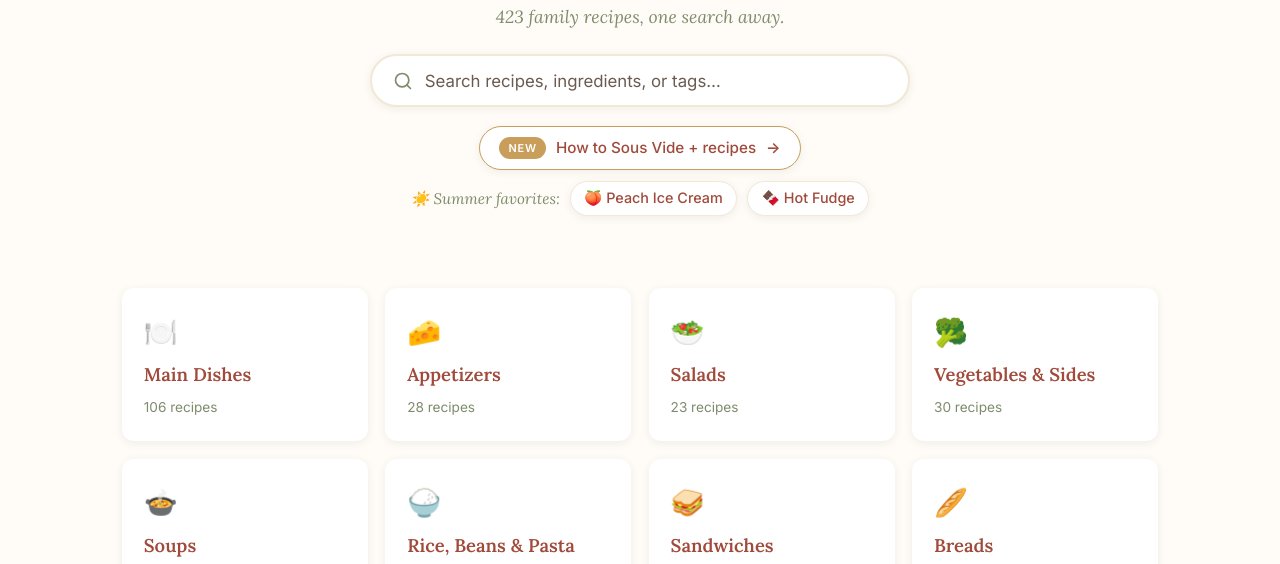
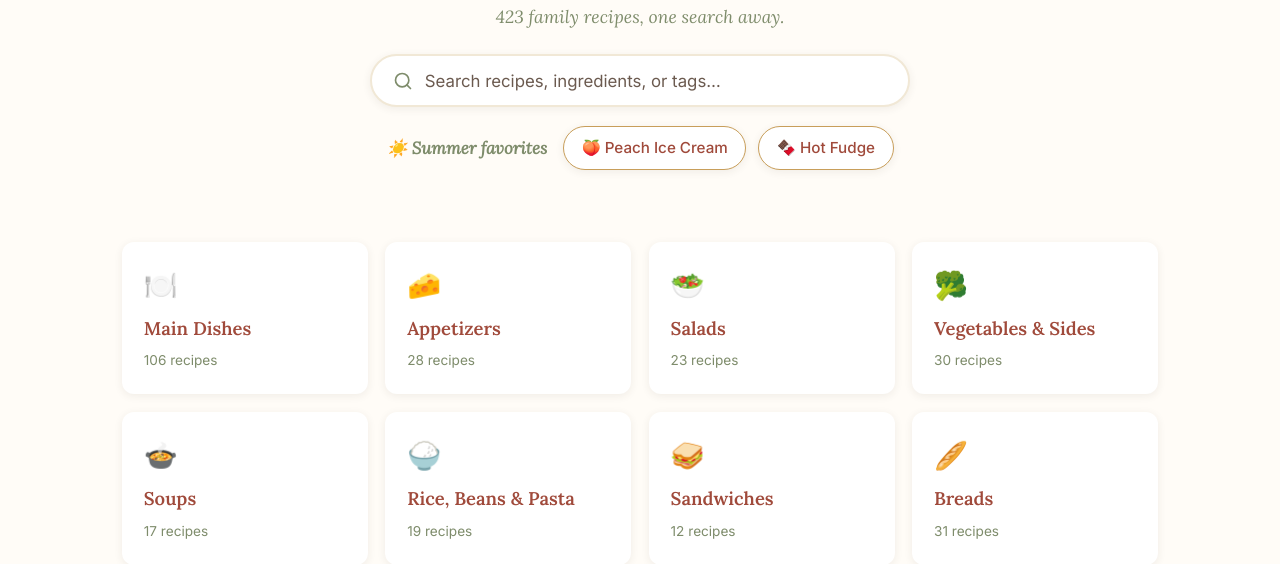
Before and after one commit to andrewmswensen-hue/swensen-family-cookbook, a plain HTML site: page docs/index.html in a window 1280 px wide. Shown: the part 216-780 px from the top of the page. Drawn offline with Linux system fonts and the light colour scheme.

Commit message:
Replace Sous Vide pill with prominent Summer favorites buttons
Under the search bar, the "New: How to Sous Vide + recipes" pill is
gone.  In its place: a Summer favorites row with a serif italic label
and two side-by-side gold-outlined pill buttons for the seasonal picks.

  ☀️ Summer favorites  [🍑 Peach Ice Cream]  [🍫 Hot Fudge]

The buttons reuse the same visual weight the Sous Vide pill had — gold
border, warm-hover fill, subtle shadow — so the hero area still feels
anchored, just now seasonal instead of feature-launch flavored.

```diff
--- a/docs/app.js
+++ b/docs/app.js
@@ -440,15 +440,10 @@ function renderHome() {
       <h1>What are we cooking?</h1>
       <p>${RECIPES.filter(isCounted).length} family recipes, one search away.</p>
       ${SEARCH_BAR_HTML()}
-      <a class="home-promo" href="#/section/${encodeURIComponent("Sous Vide")}">
-        <span class="badge">New</span>
-        <span>How to Sous Vide + recipes</span>
-        <span class="arrow">→</span>
-      </a>
-      <div class="home-promo-row">
-        <span class="home-promo-label">☀️ Summer favorites:</span>
-        <a class="home-promo-mini" href="#/recipe/desserts-homemade-peach-ice-cream">🍑 Peach Ice Cream</a>
-        <a class="home-promo-mini" href="#/recipe/desserts-moms-heavenly-hot-fudge-sauce">🍫 Hot Fudge</a>
+      <div class="home-favorites">
+        <span class="home-favorites-label">☀️ Summer favorites</span>
+        <a class="home-favorite-btn" href="#/recipe/desserts-homemade-peach-ice-cream">🍑 Peach Ice Cream</a>
+        <a class="home-favorite-btn" href="#/recipe/desserts-moms-heavenly-hot-fudge-sauce">🍫 Hot Fudge</a>
       </div>
     </section>
     <div id="inline-results" style="display:none"></div>
--- a/docs/index.html
+++ b/docs/index.html
@@ -37,7 +37,7 @@
   <link rel="preconnect" href="https://fonts.googleapis.com">
   <link rel="preconnect" href="https://fonts.gstatic.com" crossorigin>
   <link href="https://fonts.googleapis.com/css2?family=Lora:ital,wght@0,400;0,600;0,700;1,400&family=Inter:wght@400;500;600&display=swap" rel="stylesheet">
-  <link rel="stylesheet" href="styles.css?v=2026-05-19c" />
+  <link rel="stylesheet" href="styles.css?v=2026-05-19d" />
 </head>
 <body>
   <header class="site-header">
@@ -62,7 +62,7 @@
     <span>Made with love · 2026</span>
   </footer>
 
-  <script src="app.js?v=2026-05-19e" defer></script>
+  <script src="app.js?v=2026-05-19f" defer></script>
 
   <!-- GoatCounter analytics — privacy-friendly, no cookies, no consent banner needed.
        Dashboard: https://andrewswensen.goatcounter.com
--- a/docs/styles.css
+++ b/docs/styles.css
@@ -110,13 +110,29 @@ main {
 }
 .search-bar input::placeholder { color: var(--text-light); }
 
-/* ── Home: "new!" promo link under the search bar ─────────────────────── */
-.home-promo {
+/* ── Home: seasonal favorites row under the search bar ───────────────── */
+.home-favorites {
+  display: flex;
+  flex-wrap: wrap;
+  align-items: center;
+  justify-content: center;
+  gap: 10px 12px;
+  margin: 1.2rem auto 0;
+  max-width: 620px;
+}
+.home-favorites-label {
+  font-family: 'Lora', Georgia, serif;
+  font-style: italic;
+  font-weight: 600;
+  color: var(--sage);
+  font-size: 1.05rem;
+  margin-right: 4px;
+}
+.home-favorite-btn {
   display: inline-flex;
   align-items: center;
-  gap: 10px;
-  margin: 1.2rem auto 0;
-  padding: 0.55rem 1.2rem;
+  gap: 6px;
+  padding: 0.55rem 1.1rem;
   background: white;
   border: 1.5px solid var(--accent);
   border-radius: 999px;
@@ -127,59 +143,10 @@ main {
   box-shadow: var(--shadow);
   transition: all 0.15s ease;
 }
-.home-promo:hover { background: var(--accent); color: white; text-decoration: none; box-shadow: var(--shadow-lg); }
-.home-promo .badge {
+.home-favorite-btn:hover {
   background: var(--accent);
   color: white;
-  font-size: 0.68rem;
-  font-weight: 700;
-  letter-spacing: 0.08em;
-  padding: 3px 9px;
-  border-radius: 999px;
-  text-transform: uppercase;
-}
-.home-promo:hover .badge { background: white; color: var(--accent); }
-.home-promo .arrow { font-weight: 600; }
-
-/* Summer favorites row — a label plus two mini-pill recipe shortcuts,
-   sits directly under the primary Sous Vide promo pill. */
-.home-promo-row {
-  display: flex;
-  flex-wrap: wrap;
-  align-items: center;
-  justify-content: center;
-  gap: 8px 10px;
-  margin: 0.7rem auto 0;
-  max-width: 540px;
-}
-.home-promo-label {
-  color: var(--sage);
-  font-family: 'Lora', Georgia, serif;
-  font-style: italic;
-  font-size: 0.95rem;
-  font-weight: 500;
-}
-.home-promo-mini {
-  display: inline-flex;
-  align-items: center;
-  gap: 4px;
-  padding: 0.35rem 0.85rem;
-  background: white;
-  border: 1.5px solid var(--cream-dk);
-  border-radius: 999px;
-  color: var(--primary);
-  font-size: 0.9rem;
-  font-weight: 500;
   text-decoration: none;
-  transition: all 0.15s ease;
-  box-shadow: var(--shadow);
-}
-.home-promo-mini:hover {
-  border-color: var(--accent);
-  background: var(--cream);
-  color: var(--primary-dk);
-  text-decoration: none;
-  transform: translateY(-1px);
   box-shadow: var(--shadow-lg);
 }
 
```
Also changed, not shown: .claude/launch.json.
